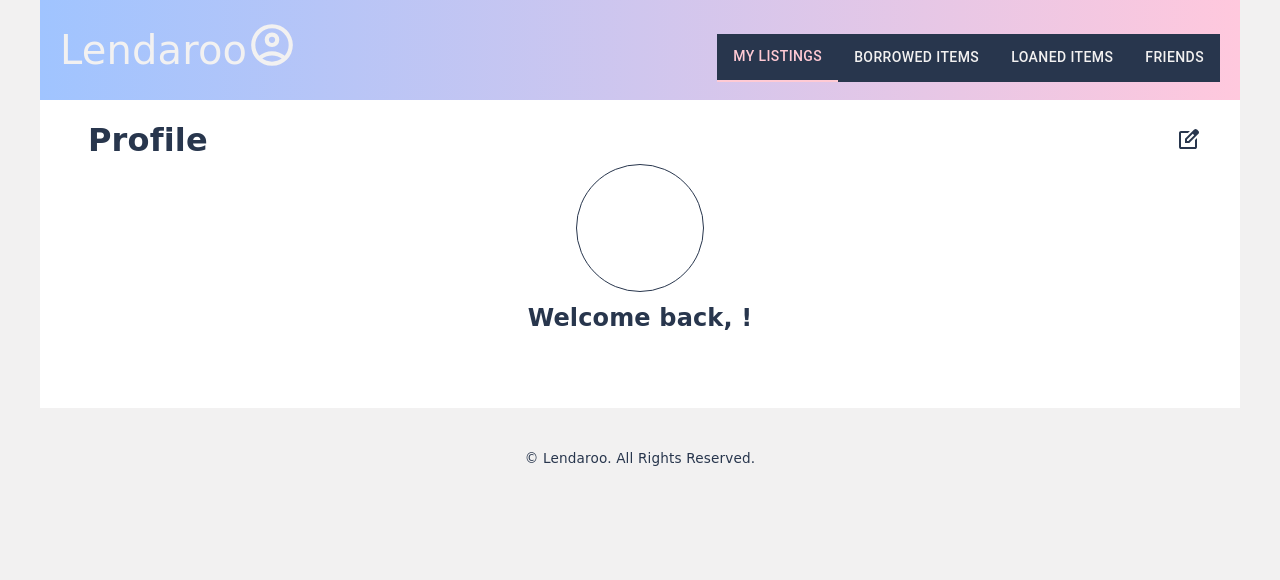
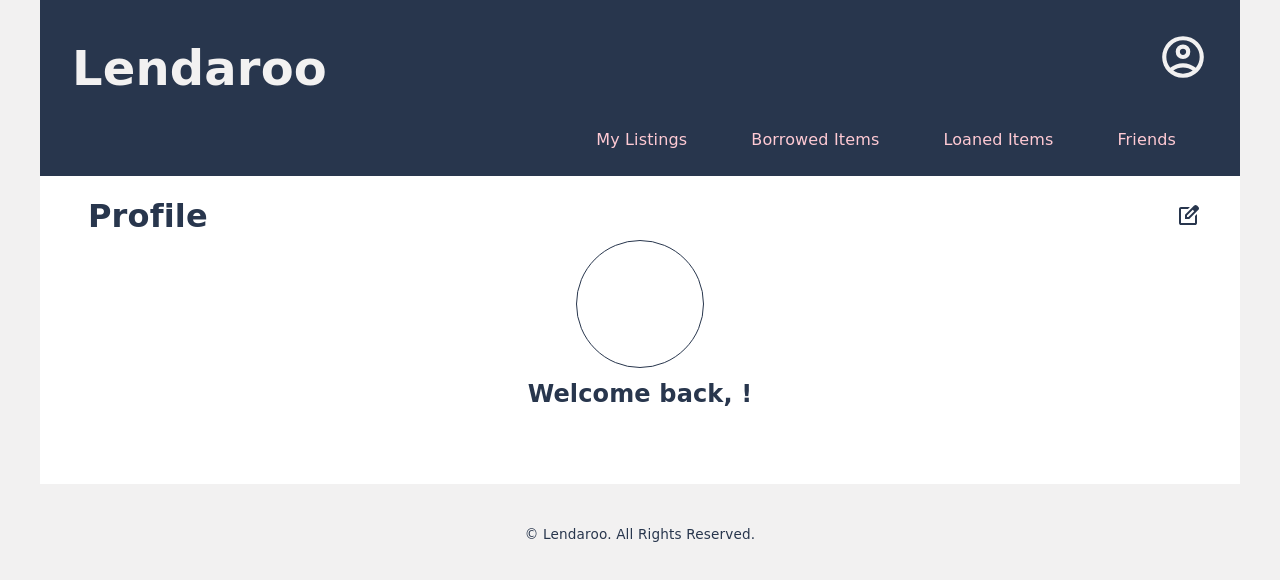
Before and after one commit to jsavkovic/jasmina-savkovic-capstone-client, a React (Vite) app: page / in a window 1280 px wide. Shown: the top 580 px of the page. Built offline with nearby package versions, Linux system fonts and the light colour scheme; no server answers.

Commit message:
Replace existing navigation with a new Navbar component.

```diff
--- a/src/components/Header/Header.jsx
+++ b/src/components/Header/Header.jsx
@@ -1,34 +1,10 @@
 import './Header.scss'
-import { useState, useEffect } from 'react';
-import { useUser } from '../../context/UserContext';
 import userIcon from '../../assets/icons/user.svg';
-import { NavLink, useLocation } from 'react-router-dom';
-import Tabs from '@mui/material/Tabs';
-import Tab from '@mui/material/Tab';
+import { NavLink } from 'react-router-dom';
+import NavBar from '../NavBar/NavBar';
 
 
 const Header = () => {
-    const { userId } = useUser();
-    const location = useLocation();
-
-    const paths = [
-        `/items`,
-        `/borrowed`,
-        `/loaned`,
-        `/friends`
-    ];
-
-    const currentTabIndex = paths.indexOf(location.pathname);
-    const [value, setValue] = useState(currentTabIndex !== -1 ? currentTabIndex : 0);
-
-    useEffect(() => {
-        setValue(currentTabIndex !== -1 ? currentTabIndex : 0);
-    }, [location.pathname, currentTabIndex]);
-
-    const handleChange = (event, newValue) => {
-        setValue(newValue);
-    };
-
     return (
         <header className="header">
             <div className="header__main">
@@ -41,27 +17,9 @@ const Header = () => {
                     </NavLink>
                 </div>
             </div>
-            <Tabs
-                value={value}
-                onChange={handleChange}
-                aria-label="navigation tabs"
-                className="header__tabs"
-
-            >
-                {paths.map((path, index) => (
-                    <Tab
-                        key={index}
-                        className='header__tab'
-                        label={
-                            index === 0 ? "My Listings" :
-                                index === 1 ? "Borrowed Items" :
-                                    index === 2 ? "Loaned Items" : "Friends"
-                        }
-                        component={NavLink}
-                        to={path}
-                    />
-                ))}
-            </Tabs>
+            <div className='header__nav-container'>
+                <NavBar />
+            </div>
         </header>
     );
 };
--- a/src/components/Header/Header.scss
+++ b/src/components/Header/Header.scss
@@ -2,25 +2,22 @@
 @use "../../styles/partials/mixins" as *;
 
 .header {
-    // background-color: $dark-blue;
-    // // height: 10rem;
-    // padding: 1rem;
-    // display: flex;
-    // flex-direction: column;
-    // justify-content: space-around;
-    // align-items: space-between;
+    padding: 2rem;
+    display: flex;
+    flex-direction: column;
+    justify-content: space-between;
+    background-color: $dark-blue;
+    height: 20rem;
 
-    background: linear-gradient(to right, #a0c4ff, #ffc8dd);
-    height: 100px; /* Adjust height as needed */
-    display: flex;
-    align-items: center;
-    padding: 0 20px;
+    @include small {
+        justify-content: space-around;
+        align-items: space-between;
+        height: 13rem;
+    }
 
-    // background-color: #a0c4ff; /* Solid pastel blue */
-    // height: 100px; /* Adjust height as needed */
-    // display: flex;
-    // align-items: center;
-    // padding: 0 20px;
+    @include tablet {
+        height: 11rem;
+    }
 
 
     &__main {
@@ -28,9 +25,24 @@
         justify-content: space-between;
     }
 
+    &__nav-container {
+        display: flex;
+        flex-direction: column;
+        align-items: center;
+
+        @include small {
+            align-items: flex-end;
+        }
+    }
+
     &__title {
+        font-size: 3rem;
+        font-weight: bold;
         color: $alternate-light-grey;
-        font-size: 40px;
+        // background: linear-gradient(to right, #a0c4ff, #ffc8dd);
+        // -webkit-background-clip: text;
+        // -webkit-text-fill-color: transparent;
+        // background-clip: text;
 
         &--link {
             text-decoration: none;
--- a/src/components/ItemsList/ItemsList.scss
+++ b/src/components/ItemsList/ItemsList.scss
@@ -17,7 +17,7 @@
             align-items: center;
             padding-left: 1rem;
             color: $dark-blue;
-            padding: 1rem;
+            padding: 1rem 2rem;
             position: relative;
 
 
@@ -25,7 +25,7 @@
 
 
             &__add-button {
-                background-color: #a8e6cf;
+                background-color: #a0c4ff;
                 color: #333;
                 border: none;
                 padding: 10px 20px;
@@ -35,10 +35,12 @@
                 font-family: 'Comic Sans MS', cursive, sans-serif;
 
                 &:hover {
-  background-color: #85d7b4;
-  transform: translateY(-3px);
+                    background-color: #85d7b4;
+                    transform: translateY(-3px);
+                }
 
-
+                &a {
+                    text-decoration: none;
 
                 }
             }
@@ -78,7 +80,7 @@
     }
 
     &__error {
-
+       color: red;
     }
 
     &__item {
--- /dev/null
+++ b/src/components/NavBar/NavBar.jsx
@@ -0,0 +1,34 @@
+import React from 'react';
+import { NavLink } from 'react-router-dom';
+import './NavBar.scss';
+
+const paths = [
+    { path: '/items', label: 'My Listings' },
+    { path: '/borrowed', label: 'Borrowed Items' },
+    { path: '/loaned', label: 'Loaned Items' },
+    { path: '/friends', label: 'Friends' },
+];
+
+const NavBar = () => {
+    return (
+        <nav className="navbar">
+            <ul className="navbar__list">
+                {paths.map(({ path, label }) => (
+                    <li key={path} className="navbar__item">
+                        <NavLink
+                            to={path}
+                            className={({ isActive }) =>
+                                isActive ? "navbar__link navbar__link--active" : "navbar__link"
+                            }
+                            end
+                        >
+                            {label}
+                        </NavLink>
+                    </li>
+                ))}
+            </ul>
+        </nav>
+    );
+};
+
+export default NavBar;
--- /dev/null
+++ b/src/components/NavBar/NavBar.scss
@@ -0,0 +1,46 @@
+@use '../../styles/partials/variables' as *;
+@use '../../styles/partials/mixins' as *;
+
+.navbar {
+  background-color: $dark-blue;
+  display: flex;
+  justify-content: flex-end;
+  align-items: center;
+
+  @include small {
+    align-items: flex-end;
+  }
+
+  &__list {
+    display: flex;
+    list-style: none;
+    margin: 1rem 0;
+    padding: 0;
+    flex-direction: column;
+
+    @include small {
+        flex-direction: row;
+    }
+  }
+
+  &__item {
+    margin: 0.5rem 1rem;
+  }
+
+  &__link {
+    text-decoration: none;
+    color: $light-pink;
+    font-size: 1rem;
+    padding: 0.5rem 1rem;
+    transition: background-color 0.3s, color 0.3s;
+
+    &:hover {
+      border-bottom: 2px solid $light-pink;
+    }
+  }
+
+  &__link--active {
+    color: white;
+    border-bottom: 2px solid $light-pink;
+  }
+}
```
Also changed, not shown: 1 other file (tests, documents, lock files or other folders).
